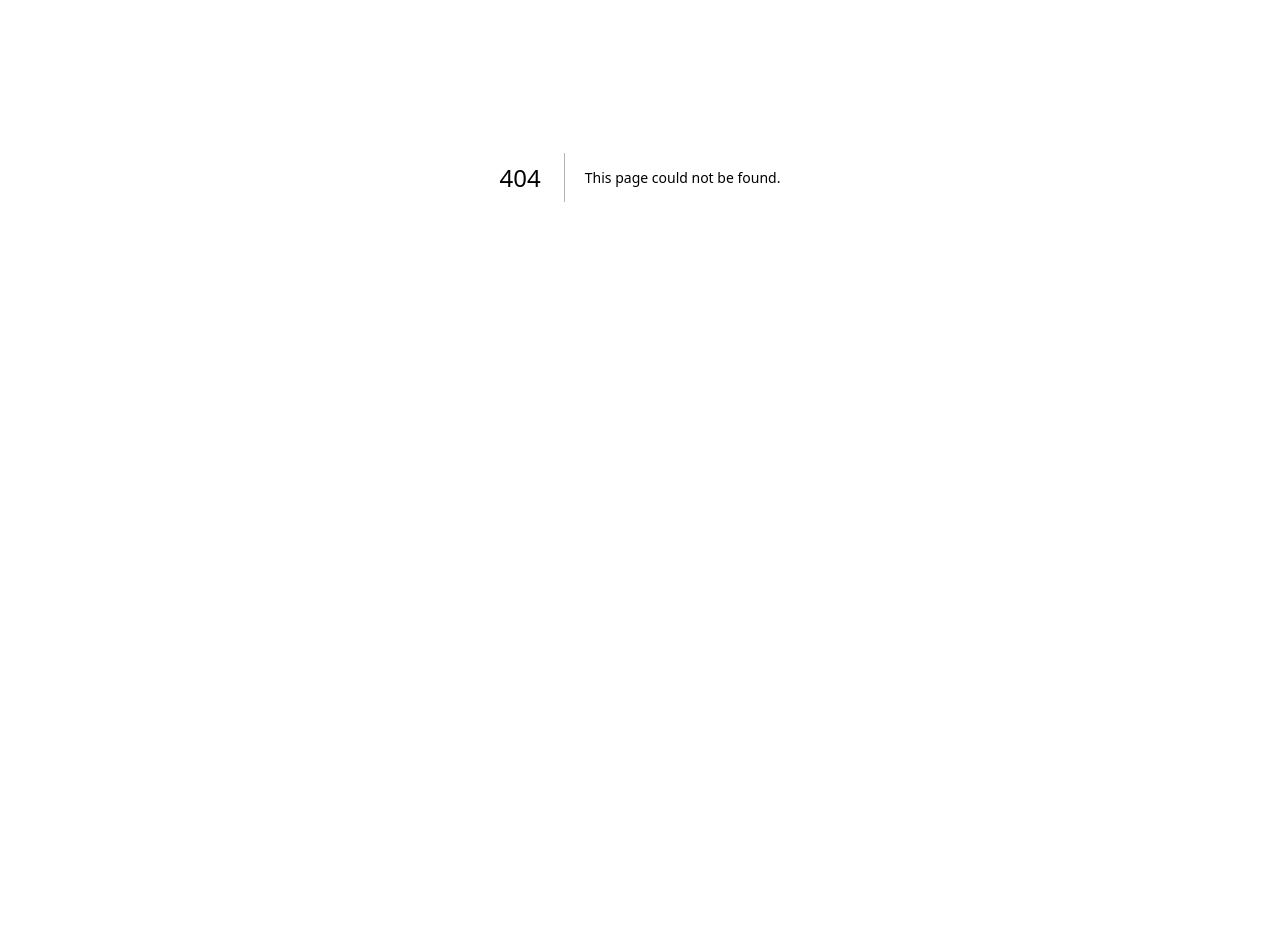
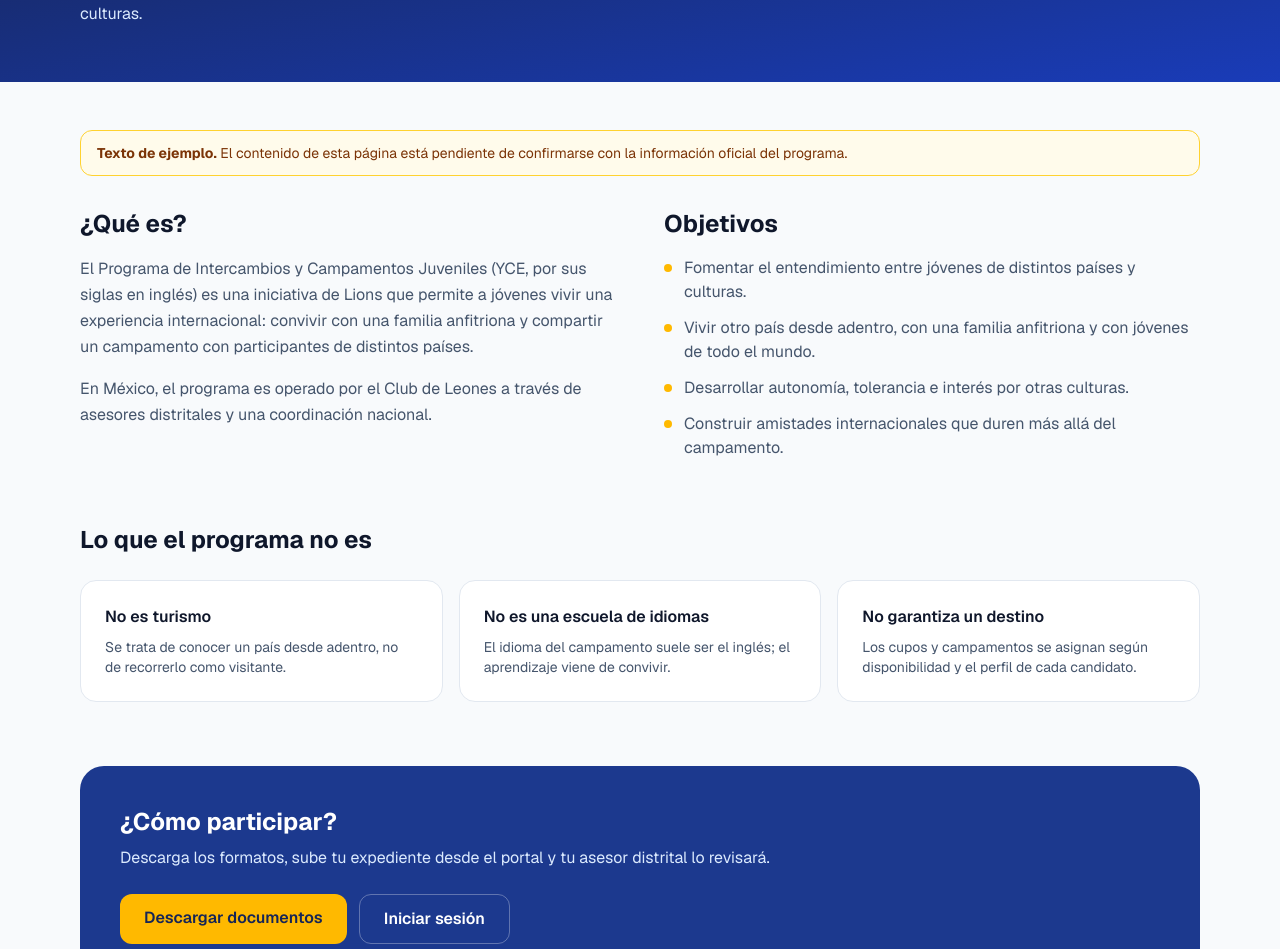
Before and after one commit to jesusrdzlopez/yce-portal, a Next.js app: page /programa in a window 1280 px wide. Before the commit this address had no page. Shown: the part 223-1172 px from the top of the page. Before the commit the page ends 800 px from the top, so only its background shows below. Built offline with nearby package versions, Linux system fonts and the light colour scheme.

Commit message:
Paginas El programa y FAQ con texto de ejemplo

```diff
--- /dev/null
+++ b/src/app/faq/page.tsx
@@ -0,0 +1,81 @@
+import type { Metadata } from "next";
+import SitioPublico from "@/components/SitioPublico";
+import AvisoBorrador from "@/components/AvisoBorrador";
+
+export const metadata: Metadata = { title: "Preguntas frecuentes | YCE México" };
+
+const PREGUNTAS = [
+  {
+    pregunta: "¿Quién puede participar?",
+    respuesta:
+      "[Por confirmar] Edad, requisitos y si se necesita ser familiar de un Club de Leones.",
+  },
+  {
+    pregunta: "¿Cuánto cuesta participar?",
+    respuesta: "[Por confirmar] Costos del programa, del vuelo y del seguro médico.",
+  },
+  {
+    pregunta: "¿Cuándo es la convocatoria?",
+    respuesta: "[Por confirmar] Fechas de apertura y cierre de solicitudes.",
+  },
+  {
+    pregunta: "¿Qué documentos necesito?",
+    respuesta:
+      "Pasaporte, carta Lions, seguro médico y carta médica. Los formatos se descargan en la sección Documentos y todo se sube desde el portal, nunca por correo.",
+  },
+  {
+    pregunta: "¿Cómo sé en qué estado está mi expediente?",
+    respuesta:
+      "Al iniciar sesión verás un semáforo: rojo si falta algún documento, amarillo si está pendiente de revisión y verde cuando tu asesor lo validó.",
+  },
+  {
+    pregunta: "¿Qué pasa si mi asesor pide una corrección?",
+    respuesta:
+      "Recibirás un correo con el documento que debes corregir y el motivo. Sube el archivo corregido en el portal y tu asesor volverá a revisarlo.",
+  },
+  {
+    pregunta: "¿Puedo elegir el campamento al que voy?",
+    respuesta:
+      "[Por confirmar] Los cupos se asignan según disponibilidad; la coordinación nacional decide la asignación final.",
+  },
+  {
+    pregunta: "¿Con quién hablo si tengo dudas?",
+    respuesta:
+      "Con el asesor ICJ de tu distrito. Encuentra sus datos de contacto en el Directorio.",
+  },
+];
+
+export default function FaqPage() {
+  return (
+    <SitioPublico activo="/faq">
+      <section className="bg-gradient-to-br from-blue-950 to-blue-800 py-14 text-white">
+        <div className="mx-auto max-w-6xl px-4">
+          <p className="text-sm font-semibold uppercase tracking-widest text-amber-300">FAQ</p>
+          <h1 className="mt-2 text-3xl font-bold sm:text-4xl">Preguntas frecuentes</h1>
+          <p className="mt-3 max-w-2xl text-blue-100">
+            Resolvemos las dudas más comunes sobre tu solicitud.
+          </p>
+        </div>
+      </section>
+
+      <div className="mx-auto max-w-3xl px-4 py-12">
+        <AvisoBorrador />
+
+        <div className="space-y-3">
+          {PREGUNTAS.map((item) => (
+            <details
+              key={item.pregunta}
+              className="group rounded-2xl border border-slate-200 bg-white p-5 shadow-sm open:border-blue-300"
+            >
+              <summary className="flex cursor-pointer list-none items-center justify-between gap-4 font-semibold text-slate-900">
+                {item.pregunta}
+                <span className="text-xl text-blue-900 transition group-open:rotate-45">+</span>
+              </summary>
+              <p className="mt-3 leading-relaxed text-slate-600">{item.respuesta}</p>
+            </details>
+          ))}
+        </div>
+      </div>
+    </SitioPublico>
+  );
+}
--- /dev/null
+++ b/src/app/programa/page.tsx
@@ -0,0 +1,115 @@
+import type { Metadata } from "next";
+import Link from "next/link";
+import SitioPublico from "@/components/SitioPublico";
+import AvisoBorrador from "@/components/AvisoBorrador";
+
+export const metadata: Metadata = { title: "El programa | YCE México" };
+
+const OBJETIVOS = [
+  "Fomentar el entendimiento entre jóvenes de distintos países y culturas.",
+  "Vivir otro país desde adentro, con una familia anfitriona y con jóvenes de todo el mundo.",
+  "Desarrollar autonomía, tolerancia e interés por otras culturas.",
+  "Construir amistades internacionales que duren más allá del campamento.",
+];
+
+const NO_ES = [
+  {
+    titulo: "No es turismo",
+    texto: "Se trata de conocer un país desde adentro, no de recorrerlo como visitante.",
+  },
+  {
+    titulo: "No es una escuela de idiomas",
+    texto: "El idioma del campamento suele ser el inglés; el aprendizaje viene de convivir.",
+  },
+  {
+    titulo: "No garantiza un destino",
+    texto: "Los cupos y campamentos se asignan según disponibilidad y el perfil de cada candidato.",
+  },
+];
+
+export default function ProgramaPage() {
+  return (
+    <SitioPublico activo="/programa">
+      <section className="bg-gradient-to-br from-blue-950 to-blue-800 py-14 text-white">
+        <div className="mx-auto max-w-6xl px-4">
+          <p className="text-sm font-semibold uppercase tracking-widest text-amber-300">
+            El programa
+          </p>
+          <h1 className="mt-2 text-3xl font-bold sm:text-4xl">
+            Intercambios y Campamentos Juveniles
+          </h1>
+          <p className="mt-3 max-w-2xl text-blue-100">
+            Un programa de Lions para que jóvenes conozcan el mundo y construyan puentes entre
+            culturas.
+          </p>
+        </div>
+      </section>
+
+      <div className="mx-auto max-w-6xl px-4 py-12">
+        <AvisoBorrador />
+
+        <div className="grid gap-12 lg:grid-cols-2">
+          <section>
+            <h2 className="text-2xl font-bold text-slate-900">¿Qué es?</h2>
+            <p className="mt-4 leading-relaxed text-slate-600">
+              El Programa de Intercambios y Campamentos Juveniles (YCE, por sus siglas en inglés)
+              es una iniciativa de Lions que permite a jóvenes vivir una experiencia internacional:
+              convivir con una familia anfitriona y compartir un campamento con participantes de
+              distintos países.
+            </p>
+            <p className="mt-4 leading-relaxed text-slate-600">
+              En México, el programa es operado por el Club de Leones a través de asesores
+              distritales y una coordinación nacional.
+            </p>
+          </section>
+
+          <section>
+            <h2 className="text-2xl font-bold text-slate-900">Objetivos</h2>
+            <ul className="mt-4 space-y-3">
+              {OBJETIVOS.map((objetivo) => (
+                <li key={objetivo} className="flex gap-3 text-slate-600">
+                  <span className="mt-2 h-2 w-2 shrink-0 rounded-full bg-amber-400" />
+                  {objetivo}
+                </li>
+              ))}
+            </ul>
+          </section>
+        </div>
+
+        <section className="mt-16">
+          <h2 className="text-2xl font-bold text-slate-900">Lo que el programa no es</h2>
+          <div className="mt-6 grid gap-4 md:grid-cols-3">
+            {NO_ES.map((item) => (
+              <div key={item.titulo} className="rounded-2xl border border-slate-200 bg-white p-6">
+                <h3 className="font-semibold text-slate-900">{item.titulo}</h3>
+                <p className="mt-2 text-sm text-slate-600">{item.texto}</p>
+              </div>
+            ))}
+          </div>
+        </section>
+
+        <section className="mt-16 rounded-3xl bg-blue-900 p-10 text-white">
+          <h2 className="text-2xl font-bold">¿Cómo participar?</h2>
+          <p className="mt-2 max-w-2xl text-blue-100">
+            Descarga los formatos, sube tu expediente desde el portal y tu asesor distrital lo
+            revisará.
+          </p>
+          <div className="mt-6 flex flex-col gap-3 sm:flex-row">
+            <Link
+              href="/documentos"
+              className="rounded-xl bg-amber-400 px-6 py-3 text-center font-semibold text-blue-950 hover:bg-amber-300"
+            >
+              Descargar documentos
+            </Link>
+            <Link
+              href="/login"
+              className="rounded-xl border border-white/30 px-6 py-3 text-center font-semibold hover:bg-white/10"
+            >
+              Iniciar sesión
+            </Link>
+          </div>
+        </section>
+      </div>
+    </SitioPublico>
+  );
+}
--- /dev/null
+++ b/src/components/AvisoBorrador.tsx
@@ -0,0 +1,8 @@
+export default function AvisoBorrador() {
+  return (
+    <p className="mb-8 rounded-xl border border-amber-300 bg-amber-50 px-4 py-3 text-sm text-amber-900">
+      <strong>Texto de ejemplo.</strong> El contenido de esta página está pendiente de confirmarse
+      con la información oficial del programa.
+    </p>
+  );
+}
--- a/src/components/SitioPublico.tsx
+++ b/src/components/SitioPublico.tsx
@@ -2,8 +2,10 @@ import Link from "next/link";
 
 const ENLACES = [
   { href: "/", texto: "Inicio" },
+  { href: "/programa", texto: "El programa" },
   { href: "/documentos", texto: "Documentos" },
   { href: "/directorio", texto: "Directorio" },
+  { href: "/faq", texto: "FAQ" },
 ];
 
 export default function SitioPublico({
```
